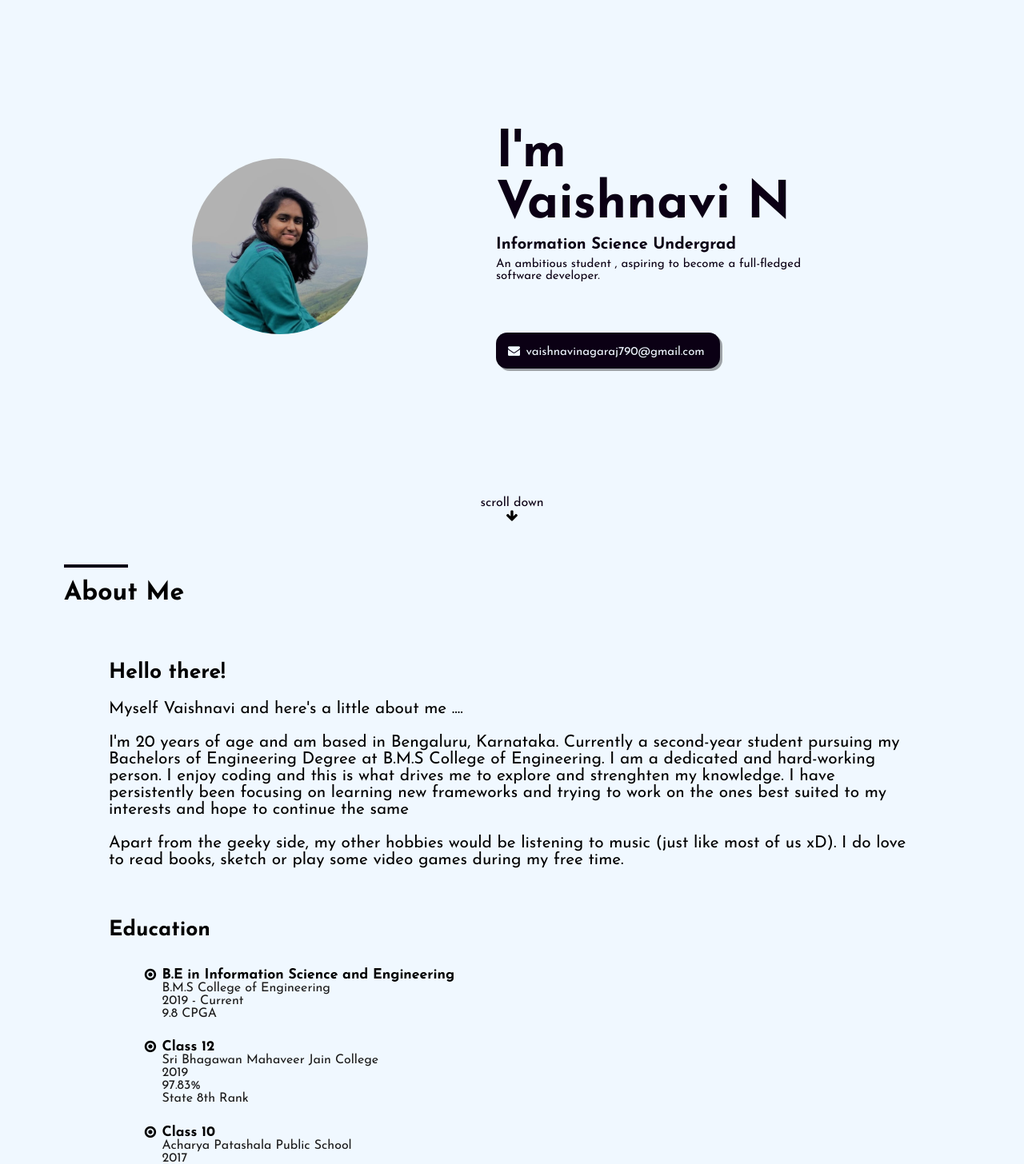
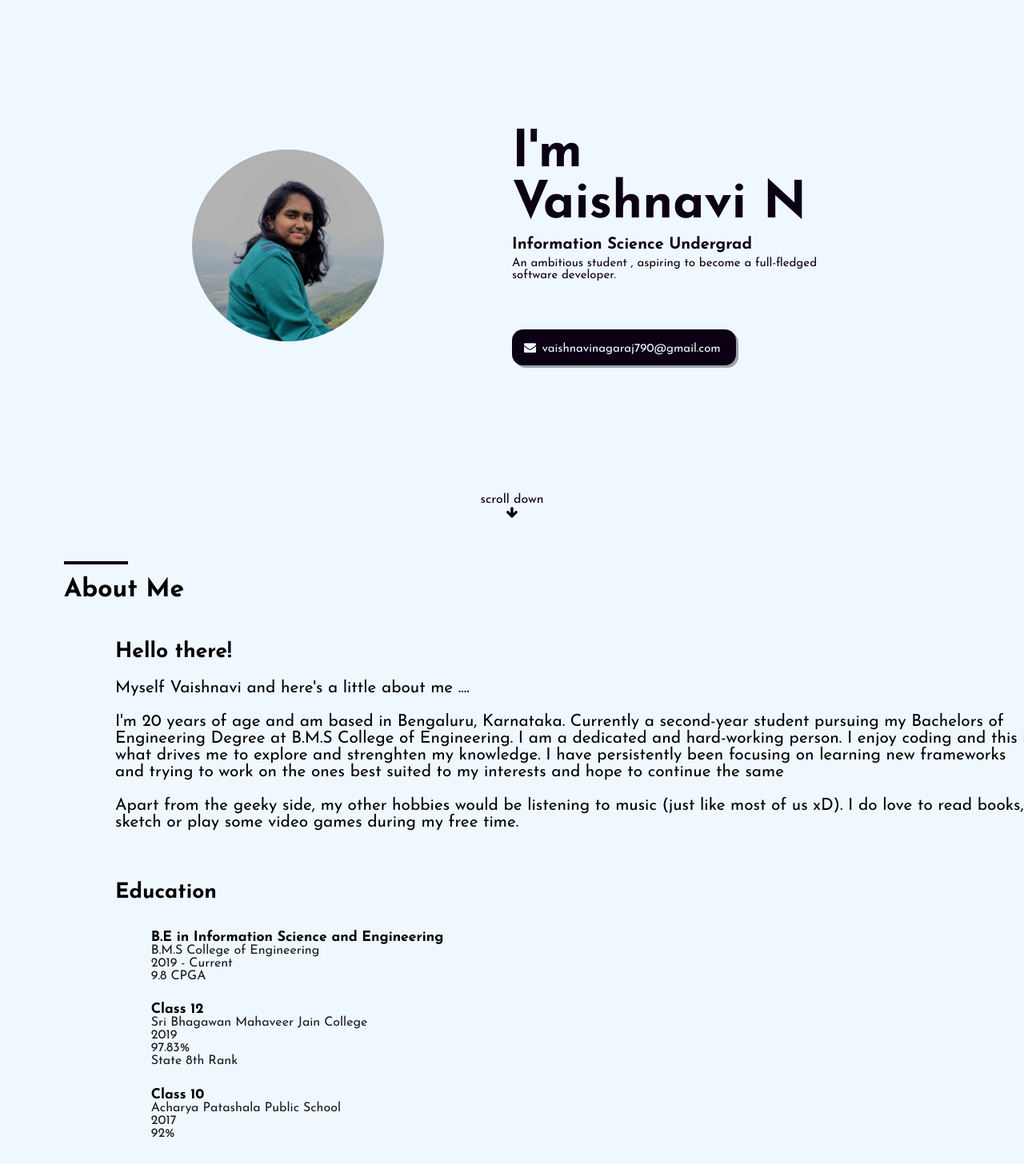
Before and after one commit to Vaishnavi-11/my-portfolio, a React (Create React App) app: page / in a window 1280 px wide. Shown: the top 1456 px of the page at 80% size. Built offline with nearby package versions, Linux system fonts and the light colour scheme.

Commit message:
small changes

```diff
--- a/src/index.css
+++ b/src/index.css
@@ -10,6 +10,11 @@
 
 html{
     scroll-behavior: smooth;
+    width: 100%;
+    height: 100%;
+    margin: 0px;
+    padding: 0px;
+    overflow-x: hidden;
 }
 
 *{
@@ -19,6 +24,9 @@ html{
 
 body{
     width: 100%;
+    margin: 0px;
+    padding: 0px;
+    overflow-x: hidden;
     background-color: var(--body);
     font-family: 'Josefin Sans', sans-serif;
 }
@@ -60,11 +68,11 @@ body{
 }
 
 .hero .hero_content .hero_text{
-    width: 60%;
+    width: 50%;
     padding: 5em;
     z-index: 3;
     text-align: left;
-    animation: fadeleft 1.2s linear;
+    animation: faderight 1.2s linear;
 }
 
 .hero .hero_content .hero_text h1{
@@ -116,7 +124,7 @@ body{
     width: 30%;
     margin: 0 auto;
     padding: 5em;
-    animation: faderight 1.2s linear;
+    animation: fadeleft 1.2s linear;
 }
 
 .hero .hero_content .hero_img img{
@@ -181,6 +189,7 @@ body{
 /* ------------- Navbar ----------------- */
 
 .navbar{
+    display: block;
     position: fixed;
     top: 0;
     width: 100%;
@@ -270,7 +279,7 @@ body{
 } */
 
 .navbar .navbar_content .nav_right_mobile{
-    width: 80%;
+    width: 70%;
     display: none;
 }
 
@@ -335,7 +344,7 @@ body{
 
 .navbar .navbar_content .nav_right_mobile .menu {
     position: fixed;
-    width: 100vw;
+    width: 100%;
     height: 100vh;
     top: 0;
     left: 0;
@@ -438,6 +447,7 @@ body{
 /* ------------- About ----------------- */
 .about{
     margin: 0em 5em;
+    width: 100%;
 }
 
 .about .about_heading h2{
@@ -453,14 +463,15 @@ body{
 .about .about_content{
     width: 90%;
     margin: 3em auto 2em auto;
-    padding: 2%;
+    /* padding: 2%; */
 }
 
 .about .about_content .about_intro h4,
 .about .about_content .about_education h4,
 .about .about_content .about_certificates h4{
     font-size: 1.65em;
-    margin-bottom: 0.8em;
+    margin: 0 0 0.8em 0;
+    padding: unset;
 }
 
 .about .about_content .about_intro p{
@@ -482,13 +493,7 @@ body{
 .about .about_content .about_education .about_education_content li{
     padding: 0.8em;
     list-style: none;
-}
-
-.about .about_content .about_education .about_education_content li::before{
-    font-family: "FontAwesome";
-    font-weight: 700;
-    content: "\f192";
-    padding-right: 0.5em;
+    vertical-align: text-top;
 }
 
 .about .about_content .about_education .about_education_content h5{
@@ -527,6 +532,7 @@ body{
 /* ------------- Skills ----------------- */
 .skills{
     margin: 0em 5em;
+    width: 100%;
 }
 
 .skills .skill_heading h2{
@@ -608,6 +614,7 @@ body{
 /* ------------- Projects ----------------- */
 .projects{
     margin: 0em 5em;
+    width: 100%;
 }
 
 .projects .project_heading h2{
@@ -747,6 +754,7 @@ body{
 /* ------------- Contact ----------------- */
 .contact{
     margin: 0em 5em;
+    width: 100%;
 }
 
 .contact .contact_heading h2{
@@ -869,13 +877,14 @@ body{
 
 /* ------------- Footer ----------------- */
 .footer{
+    width: 100%;
     height: -25vh;
     background-color: var(--heading);
     color: var(--body);
 }
 
 .footer .footer_back{
-    width: 100%;
+    /* width: 100%; */
     display: block;
     position: relative;
     top: -18px;
--- a/src/sections/Navbar.js
+++ b/src/sections/Navbar.js
@@ -38,7 +38,7 @@ function Navbar(props) {
 
     return (
         // <div className={`navbar ${opacity && 'navbar_display'}`}>
-        <div className="navbar" style={{opacity:opacity,visibility:opacity?"visible":"hidden"}}>
+        <nav className="navbar" style={{opacity:opacity,visibility:opacity?"visible":"hidden"}}>
             <div className="navbar_content">
                 <div className="nav_left">
                     <Link activeClass="active" to="hero" spy={true} offset={-100} duration={500}>
@@ -91,7 +91,7 @@ function Navbar(props) {
                     </div>
                 </div>
             </div>
-        </div>
+        </nav>
     )
 }
 
```
